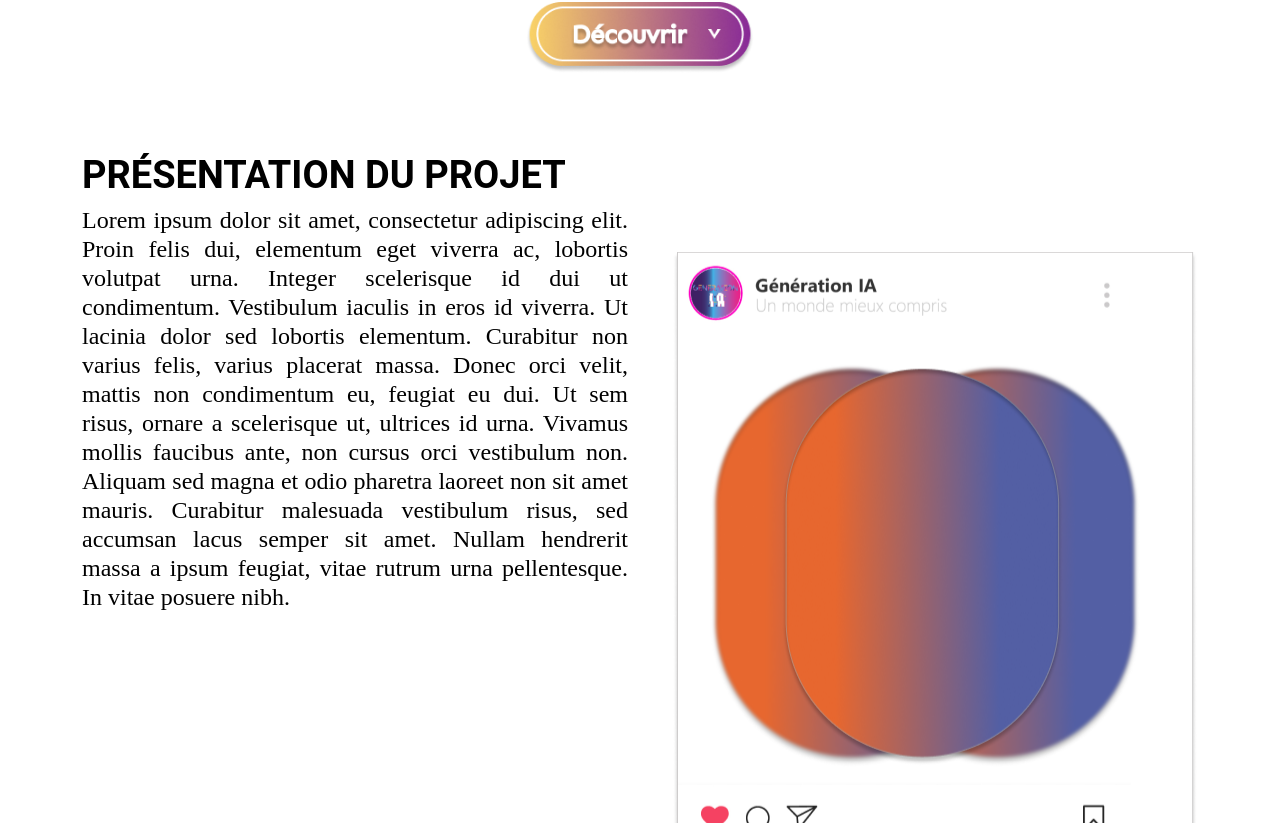
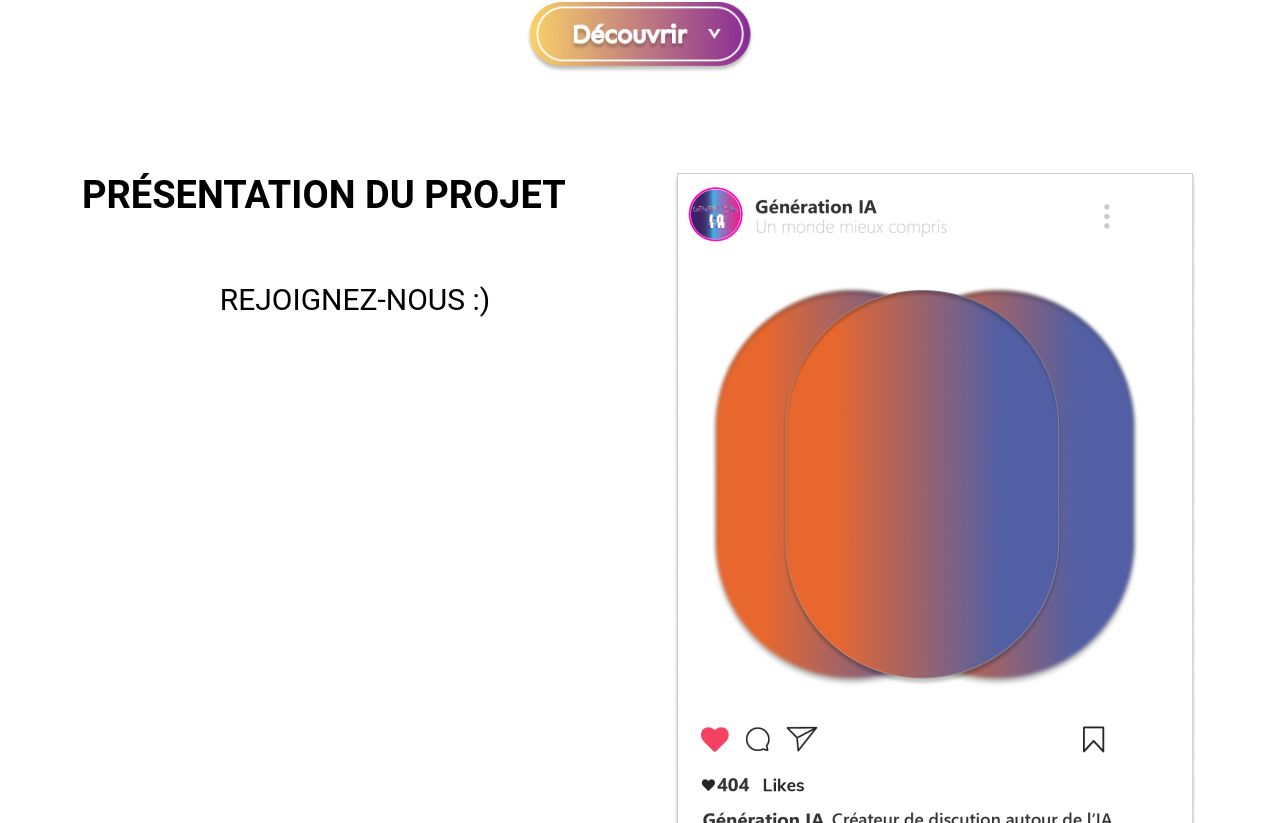
Before and after one commit to Generation-IA/Vulgarization-kit, a React (Create React App) app in the folder kit/: page / in a window 1280 px wide. Shown: the part 637-1460 px from the top of the page. Built offline with nearby package versions, Linux system fonts and the light colour scheme; what webfontloader would draw is missing.

Commit message:
Made text sramble effect

```diff
--- a/kit/package.json
+++ b/kit/package.json
@@ -14,6 +14,7 @@
     "react-dom": "^17.0.2",
     "react-scripts": "5.0.0",
     "react-scroll-parallax": "^3.0.5",
+    "text-scrambler": "^0.0.6",
     "web-vitals": "^2.1.4",
     "webfont": "^11.2.26",
     "webfontloader": "^1.6.28"
--- a/kit/src/Presentation.js
+++ b/kit/src/Presentation.js
@@ -11,23 +11,50 @@ class Presentation extends React.Component {
     }
 
     text = () => {
-        return (
-            <p className='textpres'>
-                Lorem ipsum dolor sit amet, consectetur adipiscing elit. Proin felis dui, elementum eget viverra ac, lobortis volutpat urna. Integer scelerisque id dui ut condimentum. Vestibulum iaculis in eros id viverra. Ut lacinia dolor sed lobortis elementum. Curabitur non varius felis, varius placerat massa. Donec orci velit, mattis non condimentum eu, feugiat eu dui. Ut sem risus, ornare a scelerisque ut, ultrices id urna. Vivamus mollis faucibus ante, non cursus orci vestibulum non. Aliquam sed magna et odio pharetra laoreet non sit amet mauris. Curabitur malesuada vestibulum risus, sed accumsan lacus semper sit amet. Nullam hendrerit massa a ipsum feugiat, vitae rutrum urna pellentesque. In vitae posuere nibh.
-            </p>
+
+        const el = document.querySelector('.textpres');
+        const fx = new TextScramble(el)
+
+        setTimeout(() => {
+            fx.setText('Lorem ipsum dolor sit amet, consectetur adipiscing elit. Proin felis dui, elementum eget viverra ac, lobortis volutpat urna. Integer scelerisque id dui ut condimentum. Vestibulum iaculis in eros id viverra. Ut lacinia dolor sed lobortis elementum. Curabitur non varius felis, varius placerat massa. Donec orci velit, mattis non condimentum eu, feugiat eu dui. Ut sem risus, ornare a scelerisque ut, ultrices id urna. Vivamus mollis faucibus ante, non cursus orci vestibulum non. Aliquam sed magna et odio pharetra laoreet non sit amet mauris. Curabitur malesuada vestibulum risus, sed accumsan lacus semper sit amet. Nullam hendrerit massa a ipsum feugiat, vitae rutrum urna pellentesque. In vitae posuere nibh.');
+        }, 200)
+    }
+
+    // Call the text function when user sees the page
+    componentDidMount() {
+
+        // Create a event listener to call the text function when user hovers over the image
+        const insta = document.querySelector('.toppres');
+        // call the text function when user hovers over the image and remove the event listener when user leaves the image
+        insta.addEventListener('mouseover', this.text);
+        insta.addEventListener('mouseout', () => {
+            insta.removeEventListener('mouseover', this.text);
+        }
         )
+        // call the text function everytime 20seconds
+        // setInterval(this.text, 20000);
     }
+
 
     render() {
         return (
             <Container>
-                <Row>
+                <Row className='toppres'>
                     <Col sm={6}>
                         <Row>
                             <h1 className='titlepres'>Présentation du projet</h1>
                         </Row>
                         <Row>
-                            {this.text()}
+                            <p className='textpres'>
+                            </p>
+                        </Row>
+                        <Row>
+                            <p className='join'>
+                            rejoignez-nous :)
+                            </p>
+                        </Row>
+                        <Row>
+
                         </Row>
                     </Col>
                     <Col>
@@ -48,3 +75,57 @@ class Presentation extends React.Component {
 }
 
 export default Presentation;
+
+class TextScramble {
+    constructor(el) {
+        this.el = el
+        this.chars = '!<>-_\\/[]{}—=+*^?#%$~________'
+        this.update = this.update.bind(this)
+    }
+    setText(newText) {
+        const oldText = this.el.innerText
+        const length = Math.max(oldText.length, newText.length)
+        const promise = new Promise((resolve) => this.resolve = resolve)
+        this.queue = []
+        for (let i = 0; i < length; i++) {
+            const from = oldText[i] || ''
+            const to = newText[i] || ''
+            const start = Math.floor(Math.random() * 40)
+            const end = start + Math.floor(Math.random() * 40)
+            this.queue.push({ from, to, start, end })
+        }
+        cancelAnimationFrame(this.frameRequest)
+        this.frame = 0
+        this.update()
+        return promise
+    }
+    update() {
+        let output = ''
+        let complete = 0
+        for (let i = 0, n = this.queue.length; i < n; i++) {
+            let { from, to, start, end, char } = this.queue[i]
+            if (this.frame >= end) {
+                complete++
+                output += to
+            } else if (this.frame >= start) {
+                if (!char || Math.random() < 0.28) {
+                    char = this.randomChar()
+                    this.queue[i].char = char
+                }
+                output += `<span class="dud">${char}</span>`
+            } else {
+                output += from
+            }
+        }
+        this.el.innerHTML = output
+        if (complete === this.queue.length) {
+            this.resolve()
+        } else {
+            this.frameRequest = requestAnimationFrame(this.update)
+            this.frame++
+        }
+    }
+    randomChar() {
+        return this.chars[Math.floor(Math.random() * this.chars.length)]
+    }
+}
--- a/kit/src/css/Presentation.css
+++ b/kit/src/css/Presentation.css
@@ -23,6 +23,27 @@
 .insta{
     /*send image to right*/
     float: right;
+}
 
+.toppres{
+    /* Add top padding */
+    padding-top: 20px;
+}
+
+.join{
+    font-family: 'Roboto';
+    font-style: normal;
+    font-weight: 400;
+    font-size: 30px;
+    line-height: 35px;
+    text-transform: uppercase;
+
+    color: #000000;
+
+    /* center the text */
+    text-align: center;
+
+    /* Add top padding */
+    padding-top: 40px;
 
 }
```
Also changed, not shown: 1 other file (tests, documents, lock files or other folders).
